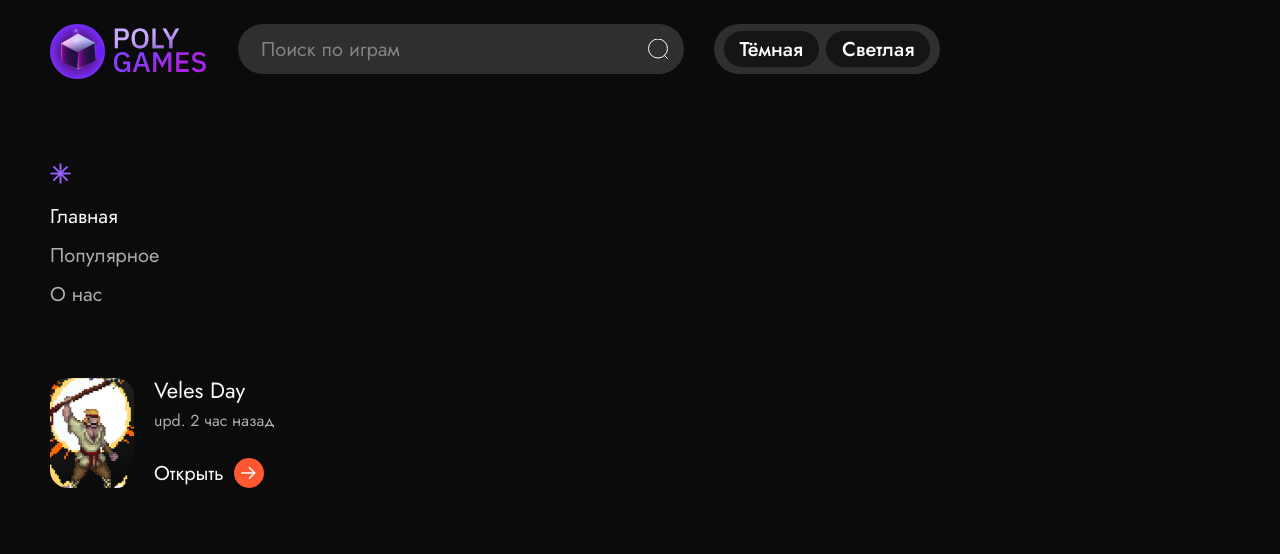
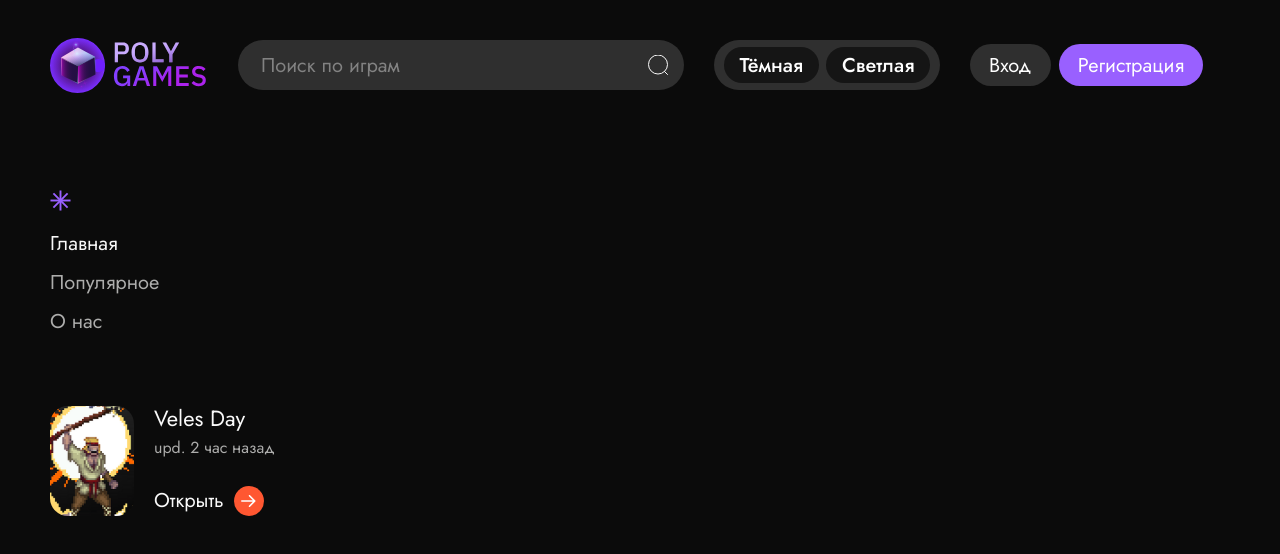
Before and after one commit to kr-shreyder/-, a React app in the folder frontend/: page / in a window 1280 px wide. Shown: the top 554 px of the page. Built offline with nearby package versions, Linux system fonts and the light colour scheme.

Commit message:
добавил кнопки входа и регистрации

```diff
--- a/frontend/src/components/Header/Header.jsx
+++ b/frontend/src/components/Header/Header.jsx
@@ -2,7 +2,7 @@ import React from 'react';
 import './Header.scss';
 import logo from '@assets/logo.svg';
 import Search from './Search/Search';
-import ThemeSwitcher from '../ThemeSwitcher/ThemeSwitcher';
+import ThemeSwitcher from './ThemeSwitcher/ThemeSwitcher';
 
 const Header = () => {
     return (
@@ -15,10 +15,24 @@ const Header = () => {
                         </a>
                     </li>
                     <li className="header__item">
-                        <Search />
+                        <Search/>
                     </li>
                     <li className="header__item">
                         <ThemeSwitcher/>
+                    </li>
+                    <li className="header__item">
+                        <div className="profile__block">
+                            <a href="/" className="profile__link">
+                                <p className="profile__login">
+                                    Вход
+                                </p>
+                            </a>
+                            <a href="/" className="profile__link">
+                                <p className="profile__register">
+                                    Регистрация
+                                </p>
+                            </a>
+                        </div>
                     </li>
                 </ul>
             </div>
--- a/frontend/src/components/Header/Header.scss
+++ b/frontend/src/components/Header/Header.scss
@@ -11,7 +11,51 @@
 
 .header__details {
     display: flex;
+    align-items: center;
     gap: 30px;
     list-style: none;
     padding: 0;
 }
+
+.header__link {
+    color: $white-100;
+    text-decoration: none;
+}
+
+.profile__block {
+    display: flex;
+}
+
+.profile__link {
+    color: white;
+    text-decoration: none;
+
+    &:not(:first-of-type) {
+        margin-left: .5rem;
+    }
+}
+
+.profile__login {
+    font-size: 20px;
+    font-weight: 100;
+    border-radius: 25.73px;
+    background-color: $gray-100;
+    padding: .6rem 1.2rem;
+    transition: .2s;
+    &:hover {
+        background-color: $white-300;
+    }
+}
+
+.profile__register {
+    font-size: 20px;
+    font-weight: 100;
+    margin-right: .5rem;
+    border-radius: 25.73px;
+    background-color: $accent-color;
+    padding: .6rem 1.2rem;
+    transition: .2s;
+    &:hover {
+        opacity: .5
+    }
+}
```
Also changed, not shown: frontend/src/components/Header/ThemeSwitcher/ThemeSwitcher.jsx (renamed from frontend/src/components/ThemeSwitcher/ThemeSwitcher.jsx), frontend/src/components/Header/ThemeSwitcher/ThemeSwitcher.scss (renamed from frontend/src/components/ThemeSwitcher/ThemeSwitcher.scss).
